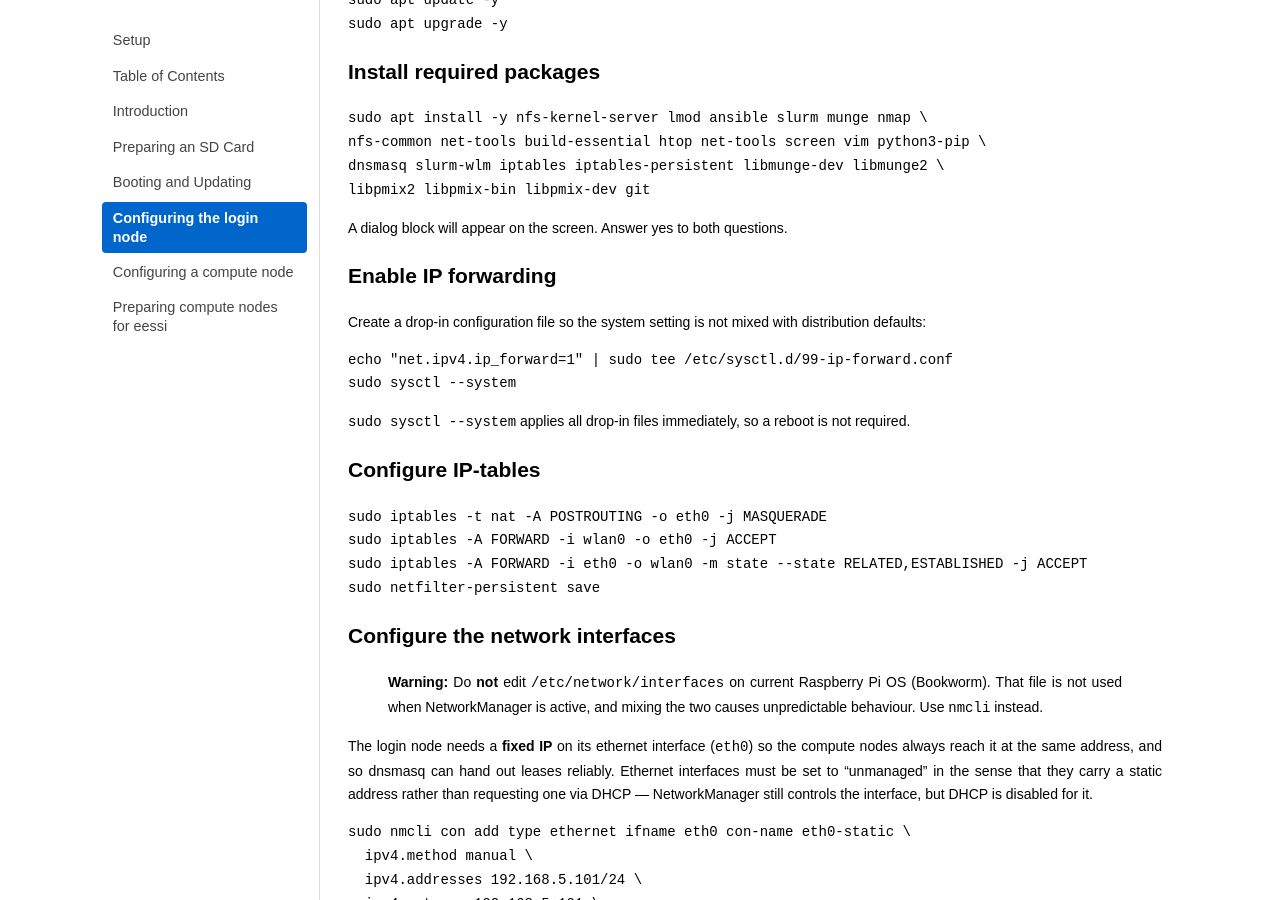
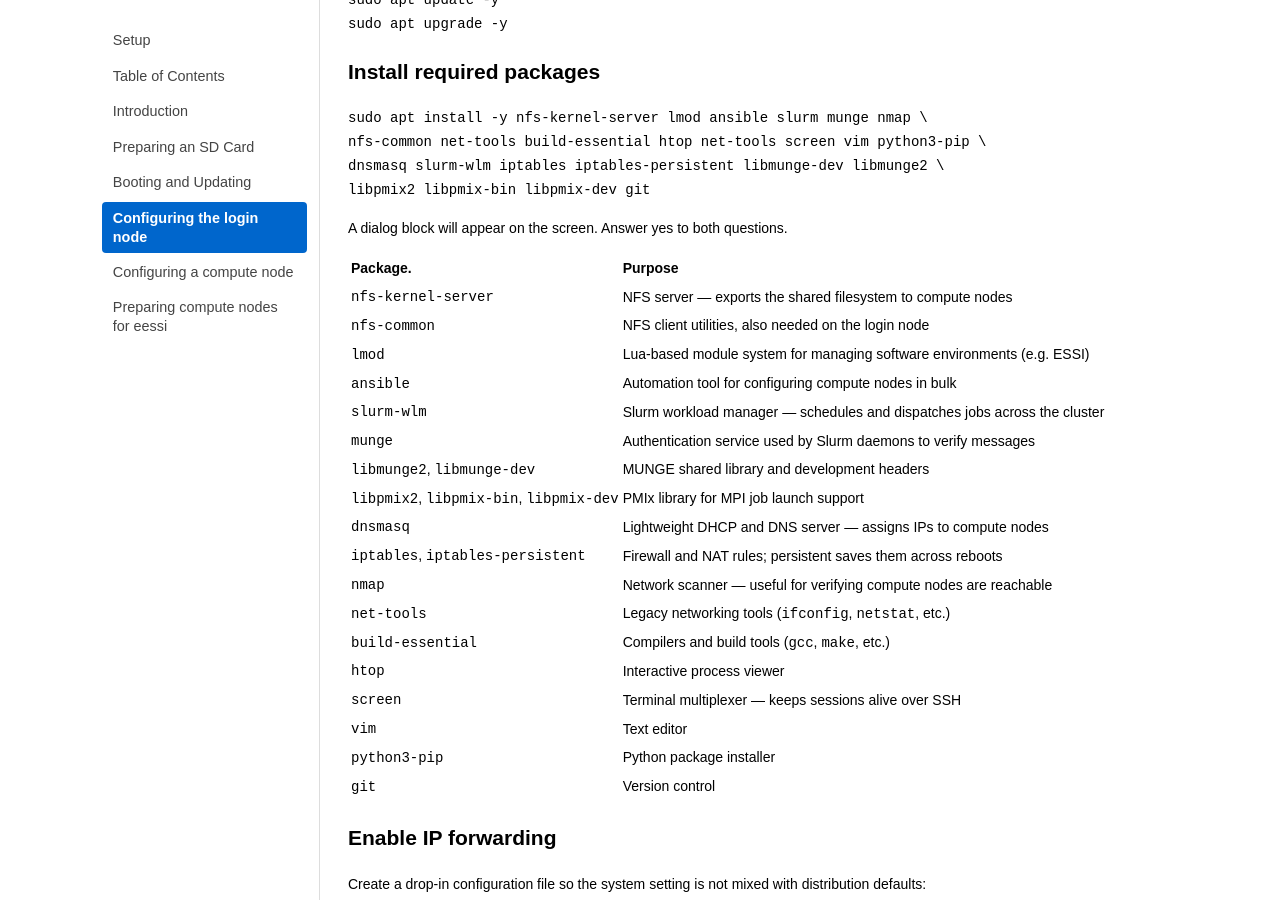
Before and after one commit to carpentriesoffline/Building_a_miniHPC_for_Training, a Jekyll site: the page built from 04-configurationLogin.md, in a window 1280 px wide and 900 px high, scrolled down 318 px. Built offline with Jekyll 4.4.1, drawn with Linux system fonts in a browser that asks for light colours.

Commit message:
fix: Package explanations (towards #11)
Add a brief explanation of what each package in the install lists does (table or inline annotations).

````diff
--- a/04-configurationLogin.md
+++ b/04-configurationLogin.md
@@ -24,6 +24,27 @@ libpmix2 libpmix-bin libpmix-dev git
 ```
 
 A dialog block will appear on the screen. Answer yes to both questions.
+
+| Package.                          | Purpose                                                                    |
+| --------------------------------- | -------------------------------------------------------------------------- |
+| `nfs-kernel-server`               | NFS server — exports the shared filesystem to compute nodes                |
+| `nfs-common`                      | NFS client utilities, also needed on the login node                        |
+| `lmod`                            | Lua-based module system for managing software environments (e.g. ESSI)     |
+| `ansible`                         | Automation tool for configuring compute nodes in bulk                      |
+| `slurm-wlm`                       | Slurm workload manager — schedules and dispatches jobs across the cluster  |
+| `munge`                           | Authentication service used by Slurm daemons to verify messages            |
+| `libmunge2`, `libmunge-dev`       | MUNGE shared library and development headers                               |
+| `libpmix2`, `libpmix-bin`, `libpmix-dev` | PMIx library for MPI job launch support                             |
+| `dnsmasq`                         | Lightweight DHCP and DNS server — assigns IPs to compute nodes             |
+| `iptables`, `iptables-persistent` | Firewall and NAT rules; persistent saves them across reboots               |
+| `nmap`                            | Network scanner — useful for verifying compute nodes are reachable         |
+| `net-tools`                       | Legacy networking tools (`ifconfig`, `netstat`, etc.)                      |
+| `build-essential`                 | Compilers and build tools (`gcc`, `make`, etc.)                            |
+| `htop`                            | Interactive process viewer                                                 |
+| `screen`                          | Terminal multiplexer — keeps sessions alive over SSH                       |
+| `vim`                             | Text editor                                                                |
+| `python3-pip`                     | Python package installer                                                   |
+| `git`                             | Version control                                                            |
 
 ## Enable IP forwarding
 
````
Also changed, not shown: 05-configurationCompute.md (+9 -0 lines).
